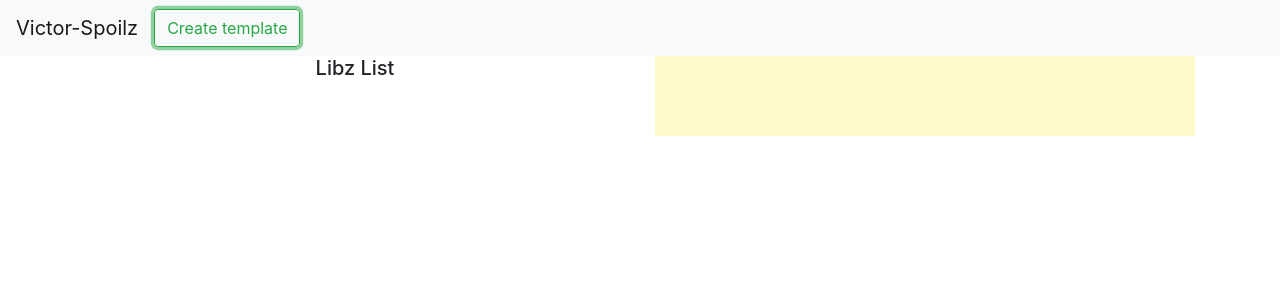
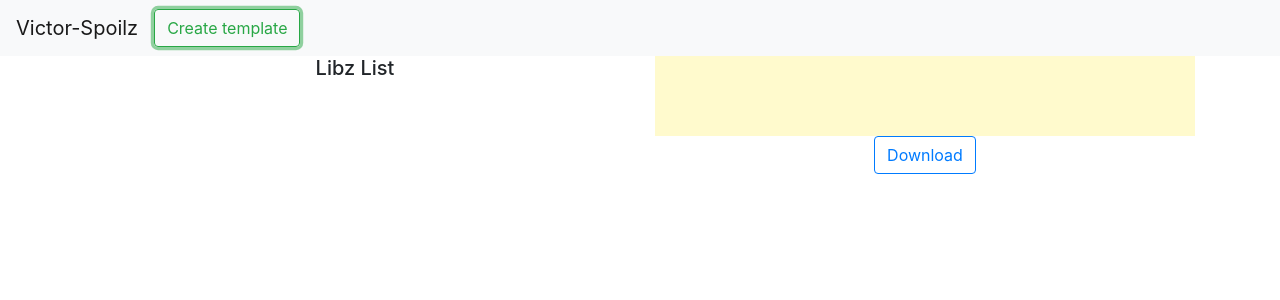
Before and after one commit to bswiswa/vs, a React (Create React App) app: page / in a window 1280 px wide. Both pictures are taken after typing "Sample" into the empty fields and a click on the button "Create Contract". Shown: the top 300 px of the page. Built offline with nearby package versions, Linux system fonts and the light colour scheme.

Commit message:
Enable pdf download

```diff
--- a/package.json
+++ b/package.json
@@ -7,6 +7,7 @@
     "@testing-library/react": "^11.2.7",
     "@testing-library/user-event": "^12.8.3",
     "bootstrap": "^4.6.0",
+    "html-to-pdf-js": "^0.9.3",
     "react": "^17.0.2",
     "react-bootstrap": "^1.6.1",
     "react-dom": "^17.0.2",
--- a/src/components/Draft.js
+++ b/src/components/Draft.js
@@ -1,6 +1,8 @@
 import "../styles/Draft.css";
+import {Button, Row} from "react-bootstrap";
+import html2pdf from "html-to-pdf-js";
 
-const Draft = ({ text }) => {
+const Draft = ({ text, mode }) => {
     let draftElements = text.map(({type, payload}, index) => {
         if (type === "header")
             return <h5 key={index}>{payload}</h5>;
@@ -10,19 +12,30 @@ const Draft = ({ text }) => {
             return <p key={index}>{payload}</p>;
     });
 
+    const downloadPdf = () => {
+        var el = document.getElementById("draft");
+        html2pdf(el);
+    }
+
     return (
-        <div id="draft">
-            {draftElements}
-            {/* <h4>Draft</h4>
-            <h6>The standard Lorem Ipsum passage, used since the 1500s</h6>
-            <p>
-            Lorem ipsum dolor sit amet, consectetur adipiscing elit, sed do eiusmod tempor incididunt ut labore et dolore magna aliqua. Ut enim ad minim veniam, quis nostrud exercitation ullamco laboris nisi ut aliquip ex ea commodo consequat. Duis aute irure dolor in reprehenderit in voluptate velit esse cillum dolore eu fugiat nulla pariatur. Excepteur sint occaecat cupidatat non proident, sunt in culpa qui officia deserunt mollit anim id est laborum.
-            </p>
-            <h6>Section 1.10.32 of "de Finibus Bonorum et Malorum", written by Cicero in 45 BC</h6>
-            <p>
-            Sed ut perspiciatis unde omnis iste natus error sit voluptatem accusantium doloremque laudantium, totam rem aperiam, eaque ipsa quae ab illo inventore veritatis et quasi architecto beatae vitae dicta sunt explicabo. Nemo enim ipsam voluptatem quia voluptas sit aspernatur aut odit aut fugit, sed quia consequuntur magni dolores eos qui ratione voluptatem sequi nesciunt. Neque porro quisquam est, qui dolorem ipsum quia dolor sit amet, consectetur, adipisci velit, sed quia non numquam eius modi tempora incidunt ut labore et dolore magnam aliquam quaerat voluptatem. Ut enim ad minima veniam, quis nostrum exercitationem ullam corporis suscipit laboriosam, nisi ut aliquid ex ea commodi consequatur? Quis autem vel eum iure reprehenderit qui in ea voluptate velit esse quam nihil molestiae consequatur, vel illum qui dolorem eum fugiat quo voluptas nulla pariatur?
-            </p> */}
+        <div>
+            <div id="draft">
+                {draftElements}
+            </div>
+            <Row className="justify-content-center">
+                {
+                mode === "contract" ?
+                    <Button variant="outline-primary"
+                        onClick={downloadPdf}
+                    >
+                        Download
+                    </Button> : null
+                }
+            </Row>
+
         </div>
+
+
 
     );
 }
```
Also changed, not shown: 1 other file (tests, documents, lock files or other folders).
